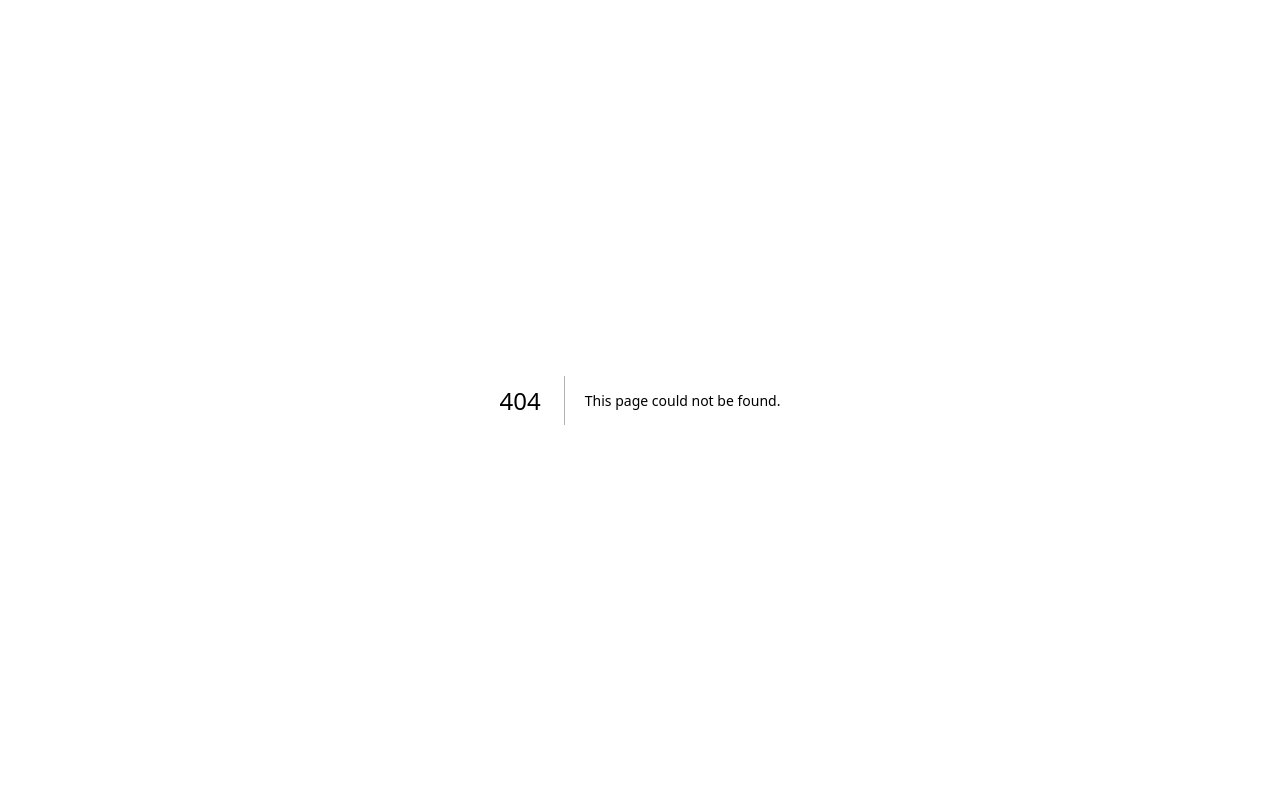
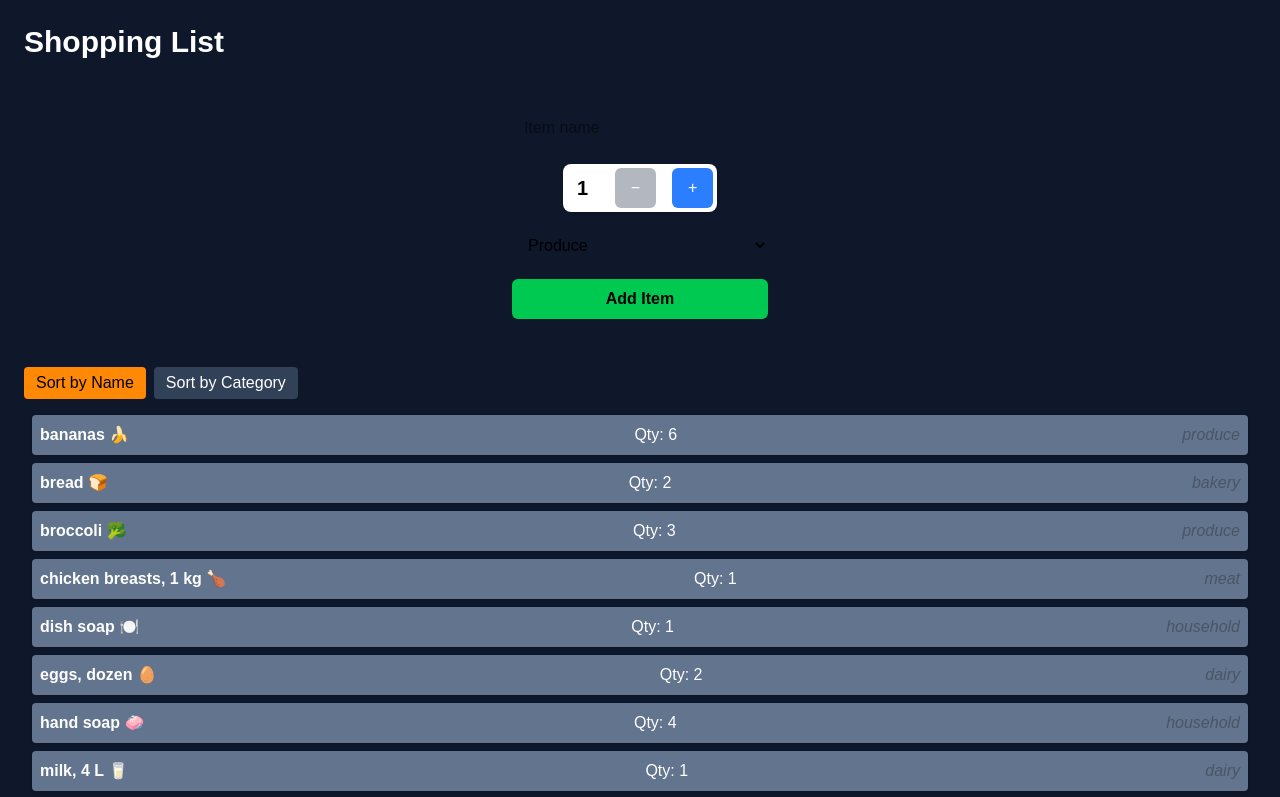
Before and after one commit to enchxnt3d/cprg306-assignments, a Next.js app: page /week-7 in a window 1280 px wide. Before the commit this address had no page. Shown: the top 797 px of the page. Built offline with nearby package versions, Linux system fonts and the light colour scheme.

Commit message:
week 7 assignment

```diff
--- a/app/week-6/page.js
+++ b/app/week-6/page.js
@@ -3,7 +3,7 @@ import ItemList from "./item-list";
 export default function Page() {
   return (
     <main className="p-4">
-      <h1 className="text-xl font-bold mb-4">Week 3 Assignment</h1>
+      <h1 className="text-xl font-bold mb-4">Week 6 Assignment</h1>
       <ItemList />
     </main>
   );
--- /dev/null
+++ b/app/week-7/item-list.js
@@ -0,0 +1,52 @@
+"use client";
+
+import { useState } from "react";
+import Item from "./item";
+
+export default function ItemList({ items }) {
+  const [sortBy, setSortBy] = useState("name");
+
+  const sortedItems = [...items].sort((a, b) => {
+    if (sortBy === "name") return a.name.localeCompare(b.name);
+    return a.category.localeCompare(b.category);
+  });
+
+  return (
+    <div>
+      <div className="flex gap-2 mb-4">
+        <button
+          onClick={() => setSortBy("name")}
+          className={`px-3 py-1 rounded ${
+            sortBy === "name"
+              ? "bg-orange-400 text-black"
+              : "bg-slate-700 text-white"
+          }`}
+        >
+          Sort by Name
+        </button>
+
+        <button
+          onClick={() => setSortBy("category")}
+          className={`px-3 py-1 rounded ${
+            sortBy === "category"
+              ? "bg-orange-400 text-black"
+              : "bg-slate-700 text-white"
+          }`}
+        >
+          Sort by Category
+        </button>
+      </div>
+
+      <ul>
+        {sortedItems.map((item) => (
+          <Item
+            key={item.id}
+            name={item.name}
+            quantity={item.quantity}
+            category={item.category}
+          />
+        ))}
+      </ul>
+    </div>
+  );
+}
--- /dev/null
+++ b/app/week-7/item.js
@@ -0,0 +1,9 @@
+export default function Item({ name, quantity, category }) {
+  return (
+    <li className="p-2 m-2 bg-slate-500 rounded shadow flex justify-between">
+      <span className="font-semibold">{name}</span>
+      <span>Qty: {quantity}</span>
+      <span className="italic text-gray-600">{category}</span>
+    </li>
+  );
+}
--- /dev/null
+++ b/app/week-7/items.json
@@ -0,0 +1,44 @@
+[
+  { "id": "1", "name": "milk, 4 L 🥛", "quantity": 1, "category": "dairy" },
+  { "id": "2", "name": "bread 🍞", "quantity": 2, "category": "bakery" },
+  { "id": "3", "name": "eggs, dozen 🥚", "quantity": 2, "category": "dairy" },
+  { "id": "4", "name": "bananas 🍌", "quantity": 6, "category": "produce" },
+  { "id": "5", "name": "broccoli 🥦", "quantity": 3, "category": "produce" },
+  {
+    "id": "6",
+    "name": "chicken breasts, 1 kg 🍗",
+    "quantity": 1,
+    "category": "meat"
+  },
+  {
+    "id": "7",
+    "name": "pasta sauce 🍝",
+    "quantity": 3,
+    "category": "canned goods"
+  },
+  {
+    "id": "8",
+    "name": "spaghetti, 454 g 🍝",
+    "quantity": 2,
+    "category": "dry goods"
+  },
+  {
+    "id": "9",
+    "name": "toilet paper, 12 pack 🧻",
+    "quantity": 1,
+    "category": "household"
+  },
+  {
+    "id": "10",
+    "name": "paper towels, 6 pack",
+    "quantity": 1,
+    "category": "household"
+  },
+  {
+    "id": "11",
+    "name": "dish soap 🍽️",
+    "quantity": 1,
+    "category": "household"
+  },
+  { "id": "12", "name": "hand soap 🧼", "quantity": 4, "category": "household" }
+]
--- /dev/null
+++ b/app/week-7/new-item.js
@@ -0,0 +1,97 @@
+"use client";
+
+import { useState } from "react";
+
+export default function NewItem({ onAddItem }) {
+  const [name, setName] = useState("");
+  const [quantity, setQuantity] = useState(1);
+  const [category, setCategory] = useState("produce");
+
+  function increment() {
+    setQuantity((q) => (q < 20 ? q + 1 : q));
+  }
+
+  function decrement() {
+    setQuantity((q) => (q > 1 ? q - 1 : q));
+  }
+
+  function handleSubmit(e) {
+    e.preventDefault();
+
+    const item = {
+      id: Math.random().toString(36).slice(2) + Date.now().toString(36),
+      name,
+      quantity,
+      category,
+    };
+
+    onAddItem(item);
+
+    setName("");
+    setQuantity(1);
+    setCategory("produce");
+  }
+
+  return (
+    <form
+      onSubmit={handleSubmit}
+      className="flex flex-col items-center gap-4 bg-slate-900 p-6 rounded-lg text-white"
+    >
+      <input
+        type="text"
+        value={name}
+        onChange={(e) => setName(e.target.value)}
+        required
+        placeholder="Item name"
+        className="w-64 px-3 py-2 rounded-md text-black"
+      />
+
+      <div className="flex items-center gap-4 bg-white p-1 rounded-lg shadow">
+        <span className="text-xl font-bold w-8 text-center text-black">
+          {quantity}
+        </span>
+        <button
+          type="button"
+          onClick={decrement}
+          disabled={quantity === 1}
+          className="px-4 py-2 rounded-md bg-gray-500 hover:bg-gray-300 disabled:opacity-50 disabled:cursor-not-allowed"
+        >
+          −
+        </button>
+        <button
+          type="button"
+          onClick={increment}
+          disabled={quantity === 20}
+          className="px-4 py-2 rounded-md bg-blue-500 text-white hover:bg-blue-600 disabled:opacity-50 disabled:cursor-not-allowed"
+        >
+          +
+        </button>
+      </div>
+
+      <select
+        value={category}
+        onChange={(e) => setCategory(e.target.value)}
+        className="w-64 px-3 py-2 rounded-md text-black"
+      >
+        <option value="produce">Produce</option>
+        <option value="dairy">Dairy</option>
+        <option value="bakery">Bakery</option>
+        <option value="meat">Meat</option>
+        <option value="frozen foods">Frozen Foods</option>
+        <option value="canned goods">Canned Goods</option>
+        <option value="dry goods">Dry Goods</option>
+        <option value="beverages">Beverages</option>
+        <option value="snacks">Snacks</option>
+        <option value="household">Household</option>
+        <option value="other">Other</option>
+      </select>
+
+      <button
+        type="submit"
+        className="w-64 py-2 rounded-md bg-green-500 text-black font-semibold hover:bg-green-400"
+      >
+        Add Item
+      </button>
+    </form>
+  );
+}
--- /dev/null
+++ b/app/week-7/page.js
@@ -0,0 +1,24 @@
+"use client";
+
+import { useState } from "react";
+import ItemList from "./item-list";
+import NewItem from "./new-item";
+import itemsData from "./items.json";
+
+export default function Page() {
+  const [items, setItems] = useState(itemsData);
+
+  function handleAddItem(item) {
+    setItems((prev) => [...prev, item]);
+  }
+
+  return (
+    <main className="p-6 bg-slate-900 min-h-screen text-white">
+      <h1 className="text-3xl font-bold mb-6">Shopping List</h1>
+      <NewItem onAddItem={handleAddItem} />
+      <div className="mt-6">
+        <ItemList items={items} />
+      </div>
+    </main>
+  );
+}
```
